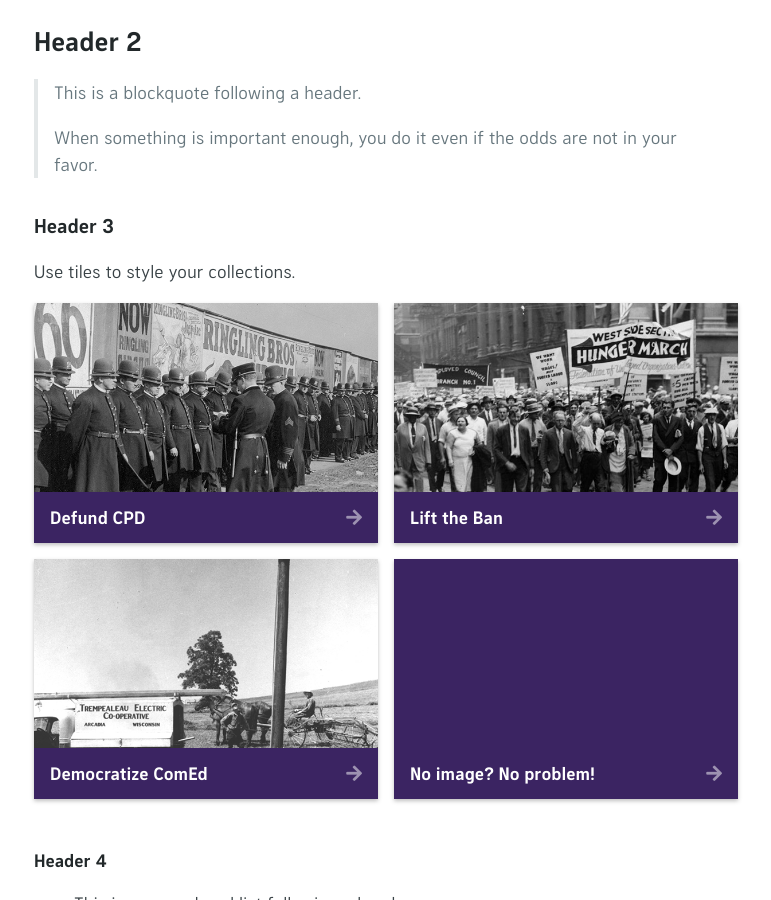
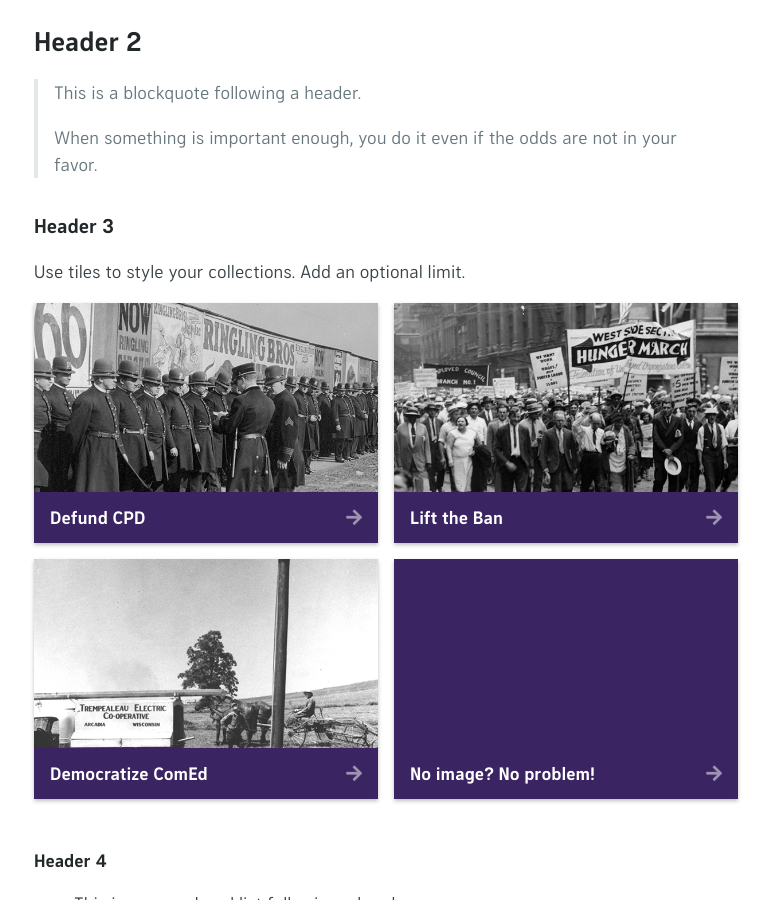
Before and after one commit to ChicagoDSA/haymarket, a Jekyll site: the page built from index.md, in a window 1280 px wide and 900 px high, scrolled down 761 px. Shown: the whole window, without its empty margins (254-1025 px from the left). Built offline with Jekyll 4.4.1, drawn with Linux system fonts in a browser that asks for light colours; nearby versions of some CDN libraries; some web fonts are replaced; library files that are not in the unit come from our copies.

Commit message:
added tile limit option

```diff
--- a/_includes/tile-list.html
+++ b/_includes/tile-list.html
@@ -1,6 +1,7 @@
 <ul class="tile-list">
 	{% assign sortedCollection = site.[include.collection] | sort: "order" %}
-	{% for item in sortedCollection %}
+	{% assign limit = include.limit %}
+	{% for item in sortedCollection limit:limit %}
 		{% assign url = item.url | relative_url %}
 		{% assign image = item.image | relative_url %}
 		{% assign image-description = item.image-description | markdownify | remove: "<p>" | remove: "</p>" %}
--- a/index.md
+++ b/index.md
@@ -23,9 +23,9 @@
 
 ### Header 3
 
-Use tiles to style your collections.
+Use tiles to style your collections. Add an optional limit.
 
-{% include tile-list.html collection="tiles" %}
+{% include tile-list.html collection="tiles" limit=4 %}
 
 #### Header 4
 
```
